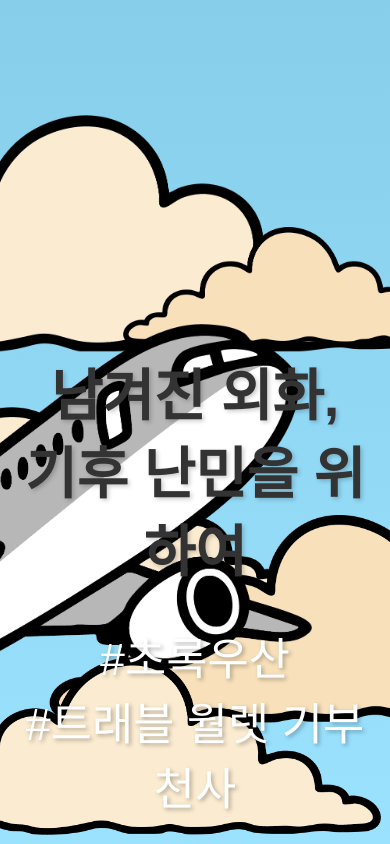
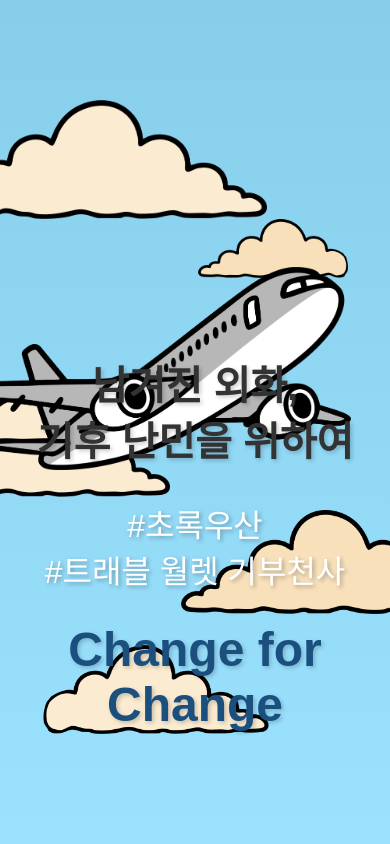
Before and after one commit to Hon9minKim/HongminKim.github.io, a plain HTML site: page index.html in a window 390 px wide. Shown: the top 844 px of the page. Drawn offline with Linux system fonts and the light colour scheme; a web font is replaced by a local one.

Commit message:
Add files via upload

```diff
--- a/index.html
+++ b/index.html
@@ -3,7 +3,7 @@
   <head>
     <meta charset="UTF-8" />
     <meta name="viewport" content="width=device-width, initial-scale=1.0" />
-    <title>구름과 비행기</title>
+    <title>Change for Change</title>
     <style>
       @font-face {
         font-family: "Gomsin";
@@ -103,7 +103,7 @@
         width: 800px;
         height: 800px;
         top: 15%;
-        right: 20%; /* -200px에서 0px로 변경하여 오른쪽으로 이동 */
+        right: 20%;
         background: url("plane.png") no-repeat center center;
         background-size: contain;
         z-index: 1;
@@ -159,6 +159,62 @@
         font-size: 1.2em;
         line-height: 1.6;
       }
+
+      /* 모바일 환경을 위한 미디어 쿼리 추가 */
+      @media screen and (max-width: 768px) {
+        .cloud1 {
+          width: 300px;
+          height: 150px;
+        }
+
+        .cloud2 {
+          width: 150px;
+          height: 75px;
+        }
+
+        .cloud3 {
+          width: 262px;
+          height: 131px;
+        }
+
+        .cloud4 {
+          width: 262px;
+          height: 112px;
+        }
+
+        .cloud5 {
+          width: 225px;
+          height: 112px;
+        }
+
+        .airplane {
+          width: 400px;
+          height: 400px;
+          top: 20%;
+          right: 10%;
+        }
+
+        h1 {
+          font-size: 2.5em;
+        }
+
+        .hashtags {
+          font-size: 2em;
+        }
+
+        .subtitle {
+          font-size: 3em;
+        }
+
+        .content-box {
+          margin: 150px auto;
+          padding: 20px;
+        }
+
+        .content-box p {
+          font-size: 1.2em;
+        }
+      }
     </style>
   </head>
   <body>
@@ -179,21 +235,6 @@
       </div>
       <div class="subtitle">Change for Change</div>
       <div class="content-box">
-        <p>
-          매일 수많은 비행기가 하늘을 날아다니며 우리의 삶을 편리하게 만들어주고
-          있습니다. 하지만 이 편리함의 이면에는 심각한 환경 문제가 도사리고
-          있습니다. 비행기는 항공유를 연소시킬 때 이산화탄소, 질소산화물 등
-          다양한 온실가스를 배출합니다. 특히 고공에서 배출되는 이 가스들은 지구
-          온난화에 더 큰 영향을 미친다고 합니다.
-        </p>
-        <p>
-          2019년 기준, 항공 산업은 전 세계 이산화탄소 배출량의 약 2.5%를
-          차지하고 있으며, 이는 지속적으로 증가하는 추세입니다. 우리가 비행기를
-          이용할 때마다 발생하는 탄소 발자국을 줄이기 위한 노력이 필요합니다.
-          단거리 이동은 가능한 대중교통을 이용하고, 장거리 여행 시에는 탄소 상쇄
-          프로그램을 활용하는 등 작은 실천이 모여 큰 변화를 만들 수 있습니다.
-        </p>
-        <p>지구를 위한 우리의 선택이 지금 당장 필요합니다.</p>
         <p>
           매일 수많은 비행기가 하늘을 날아다니며 우리의 삶을 편리하게 만들어주고
           있습니다. 하지만 이 편리함의 이면에는 심각한 환경 문제가 도사리고
```
